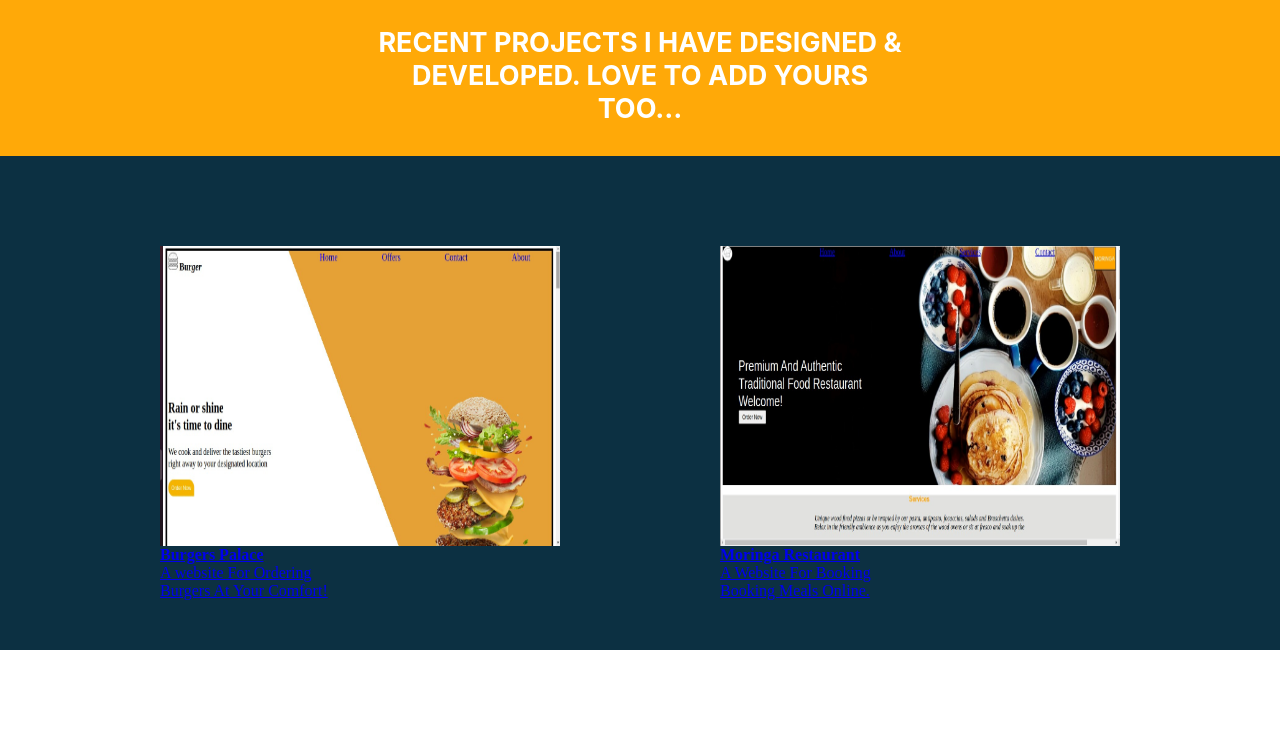
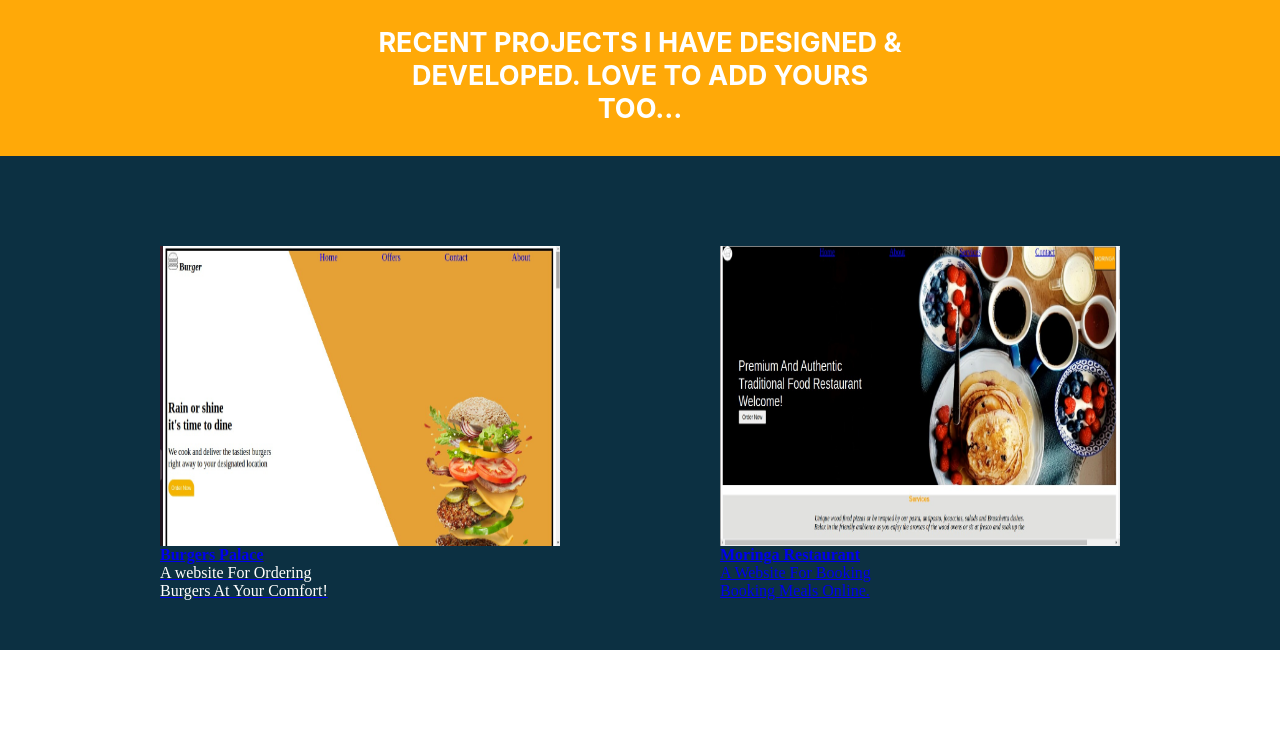
Before and after one commit to LOVELYN15/portfolio-landing-page, a plain HTML site: page home.html in a window 1280 px wide. Shown: the part 634-1371 px from the top of the page. Drawn offline with Linux system fonts and the light colour scheme.

Commit message:
remove text decoration in box 1

```diff
--- a/home.css
+++ b/home.css
@@ -53,8 +53,9 @@ a:hover {
     padding-bottom: 50px;
     background-color: #0c3042;
  }
- .box1 {
+ .box1 p{
    color: white;
+   text-decoration: none;
  }
  .about_me img {
     border-radius: 50%;
```
